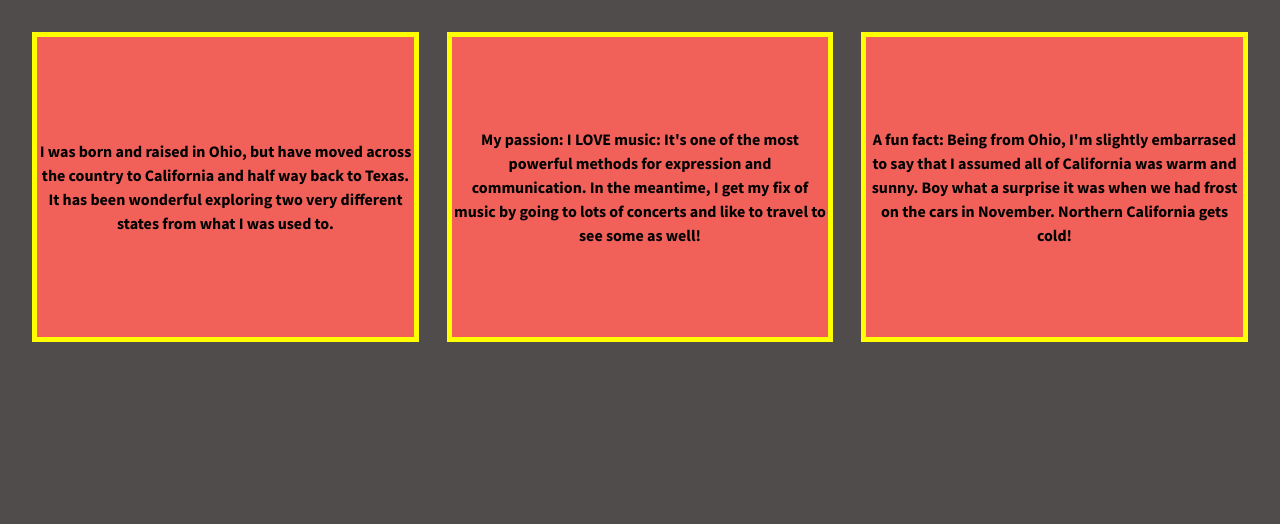
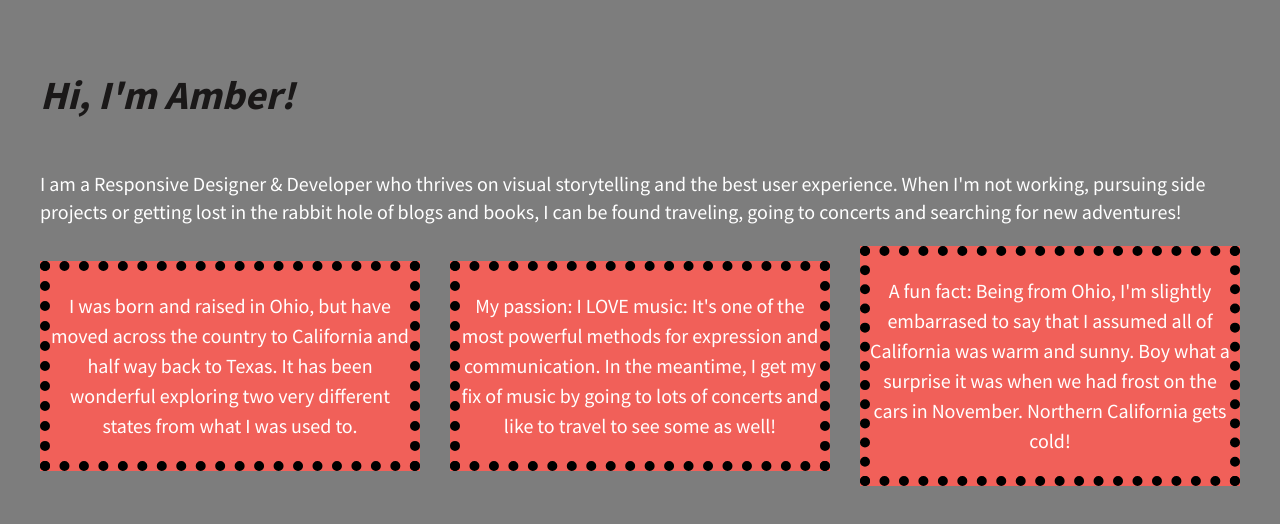
Before and after one commit to asinger1833/divs-flexbox-starter, a plain HTML site: page index.html in a window 1280 px wide. Drawn offline with nearby package versions, Linux system fonts and the light colour scheme.

Commit message:
Changed font & background.

```diff
--- a/css/main.css
+++ b/css/main.css
@@ -97,40 +97,49 @@ textarea {
 
 
 html {
-  background-color: rgb(81, 76, 76);
+  background-color: rgb(125, 125, 125);
   height: 100%;
+  width: 100%;
 }
 
 body {
   font-family: 'Source Sans Pro', sans-serif;
   padding: 2em;
+  font-size: 1.25em;
+  color: #fff;
+  height: 100%;
+}
+
+header {
+    font-family: 'Source Sans Pro', sans-serif;
     font-size: 1em;
-  height: 80%;
+    font-style:italic;
+    color:rgb(26, 24, 24);
 }
 
 .wrapper {
-  /*add display:flex and set justify-content to space-between*/
-  font-weight: 700;
     display: flex;
+    flex-flow: wrap;
+    align-items: center;
     justify-content: space-between;
 }
 
 .div-1, .div-2, .div-3 {
-  /*give the divs a width of 30%, add display:flex, set justify-content and align-items to center*/
-  color: #000;
+    color: #fff;
     line-height: 1.5em;
     font-size: 1em;
     background-color: #f16059;
-  height: 300px;
+    height: auto;
+    width: 30%;
     display: flex;
-  width: 31%;
     justify-content: center;
     align-items: center;
     text-align: center;
-  margin: 0px;
-  border: 5px solid yellow;
+    border: 10px dotted black;
+}
 
-}
+
+
 
 
 
--- a/index.html
+++ b/index.html
@@ -3,7 +3,7 @@
     <head>
         <meta charset="utf-8">
         <meta http-equiv="x-ua-compatible" content="ie=edge">
-        <title>Make me into a grid!</title>
+        <title>Amber's Site</title>
         <meta name="description" content="">
         <meta name="viewport" content="width=device-width, initial-scale=1">
 
@@ -22,25 +22,33 @@
         <![endif]-->
 
         <section class="wrapper">
+            <header>
+               <h1>Hi, I'm Amber!</h1>
+            </header>
+            <main>
+               <p>I am a Responsive Designer & Developer who thrives on visual storytelling and the best user experience. When I'm not working,
+                pursuing side projects or getting lost in the rabbit hole of blogs and books, I can be found traveling, going to concerts and
+                searching for new adventures!</p>
+            </main>
             <div class="div-1">
-                I was born and raised in Ohio, but have moved across
+                <p>I was born and raised in Ohio, but have moved across
                 the country to California and half way back to Texas. It
                 has been wonderful exploring two very different states
-                from what I was used to.
+                from what I was used to.</p>
             </div>
             <div class="div-2">
-                My passion: I LOVE music: It's one of the most powerful
+                <p>My passion: I LOVE music: It's one of the most powerful
                 methods for expression and communication. In the meantime,
                 I get my fix of music by going to lots of concerts and like
-                to travel to see some as well!
+                to travel to see some as well!</p>
             </div>
             <div class="div-3">
-                A fun fact: Being from Ohio, I'm slightly embarrased to say that
+                <p>A fun fact: Being from Ohio, I'm slightly embarrased to say that
                 I assumed all of California was warm and sunny. Boy what a surprise
                 it was when we had frost on the cars in November. Northern California
-                gets cold!
+                gets cold!</p>
             </div>
-        </section>
+    </section>
 
         <script src="https://ajax.googleapis.com/ajax/libs/jquery/1.11.3/jquery.min.js"></script>
         <script>window.jQuery || document.write('<script src="js/vendor/jquery-1.11.3.min.js"><\/script>')</script>
```
Lines whose indentation alone changed are shown as unchanged.
